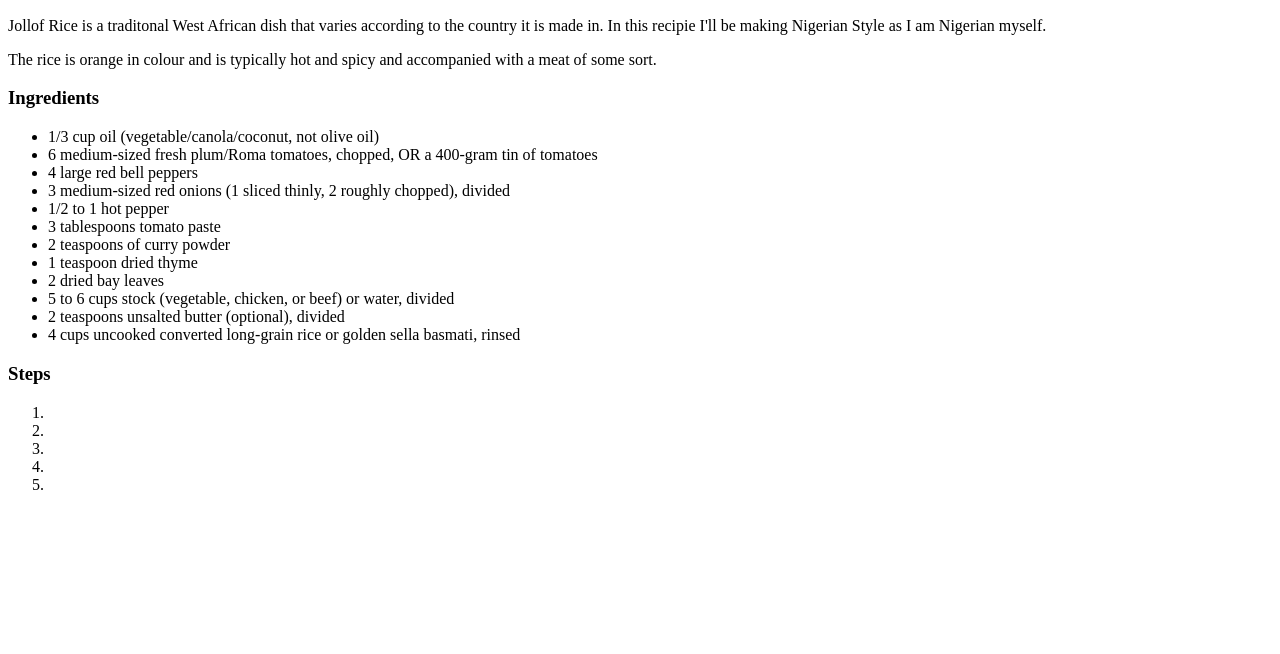
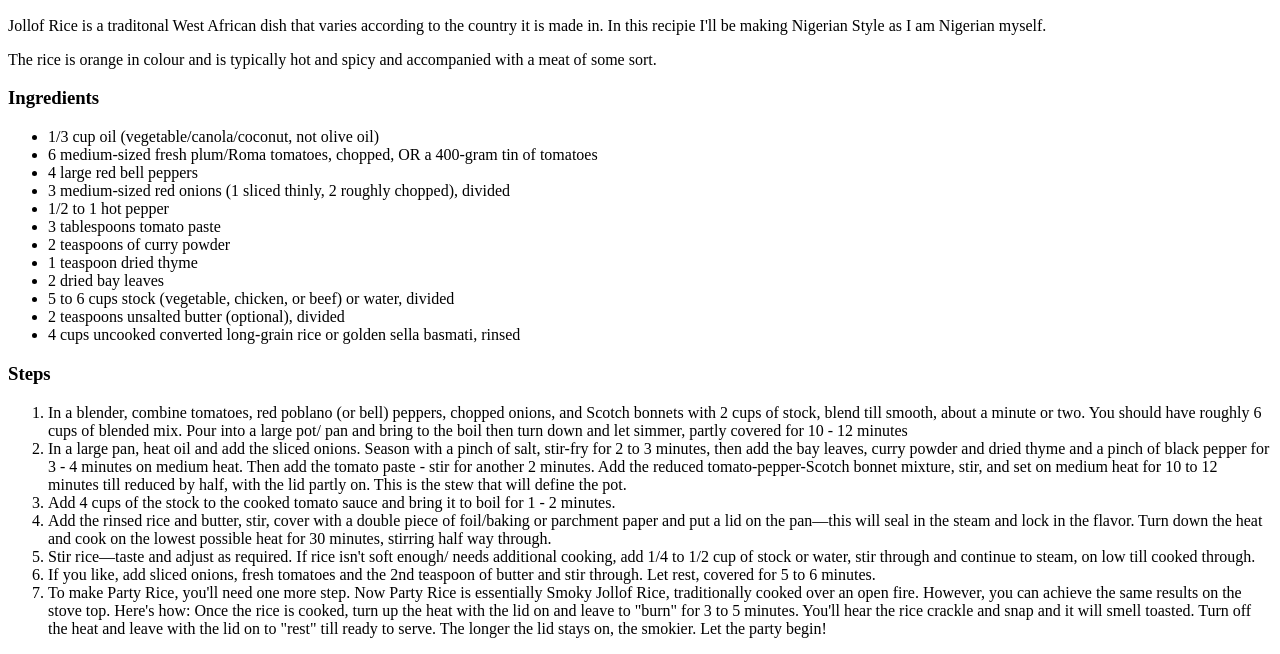
Before and after one commit to Ijeanuli/odin-recipes, a plain HTML site: page jollofrice.html in a window 1280 px wide. Shown: the part 434-1088 px from the top of the page. Before the commit the page ends 944 px from the top, so only its background shows below. Drawn offline with Linux system fonts and the light colour scheme.

Commit message:
Added Steps and Added list for links on homepage
I added the steps to the recipie for jollof rice and added an unordered list for the links to all other recipies
I will add later on the homepage.

```diff
--- a/jollofrice.html
+++ b/jollofrice.html
@@ -35,13 +35,13 @@
     <h3> Steps </h3>
 
     <ol>
-        <li></li>
-        <li></li>
-        <li></li>
-        <li></li>
-        <li></li>
-
-
+        <li>In a blender, combine tomatoes, red poblano (or bell) peppers, chopped onions, and Scotch bonnets with 2 cups of stock, blend till smooth, about a minute or two. You should have roughly 6 cups of blended mix. Pour into a large pot/ pan and bring to the boil then turn down and let simmer, partly covered for 10 - 12 minutes</li>
+        <li>In a large pan, heat oil and add the sliced onions. Season with a pinch of salt, stir-fry for 2 to 3 minutes, then add the bay leaves, curry powder and dried thyme and a pinch of black pepper for 3 - 4 minutes on medium heat. Then add the tomato paste - stir for another 2 minutes. Add the reduced tomato-pepper-Scotch bonnet mixture, stir, and set on medium heat for 10 to 12 minutes till reduced by half, with the lid partly on. This is the stew that will define the pot.</li>
+        <li>Add 4 cups of the stock to the cooked tomato sauce and bring it to boil for 1 - 2 minutes.</li>
+        <li>Add the rinsed rice and butter, stir, cover with a double piece of foil/baking or parchment paper and put a lid on the pan—this will seal in the steam and lock in the flavor. Turn down the heat and cook on the lowest possible heat for 30 minutes, stirring half way through.</li>
+        <li>Stir rice—taste and adjust as required. If rice isn't soft enough/ needs additional cooking, add 1/4 to 1/2 cup of stock or water, stir through and continue to steam, on low till cooked through.</li>
+        <li>If you like, add sliced onions, fresh tomatoes and the 2nd teaspoon of butter and stir through. Let rest, covered for 5 to 6 minutes.</li>
+        <li>To make Party Rice, you'll need one more step. Now Party Rice is essentially Smoky Jollof Rice, traditionally cooked over an open fire. However, you can achieve the same results on the stove top. Here's how: Once the rice is cooked, turn up the heat with the lid on and leave to "burn" for 3 to 5 minutes. You'll hear the rice crackle and snap and it will smell toasted. Turn off the heat and leave with the lid on to "rest" till ready to serve. The longer the lid stays on, the smokier. Let the party begin!</li>
     </ol>
 
 
```
Also changed, not shown: index.html (+9 -1 lines).
